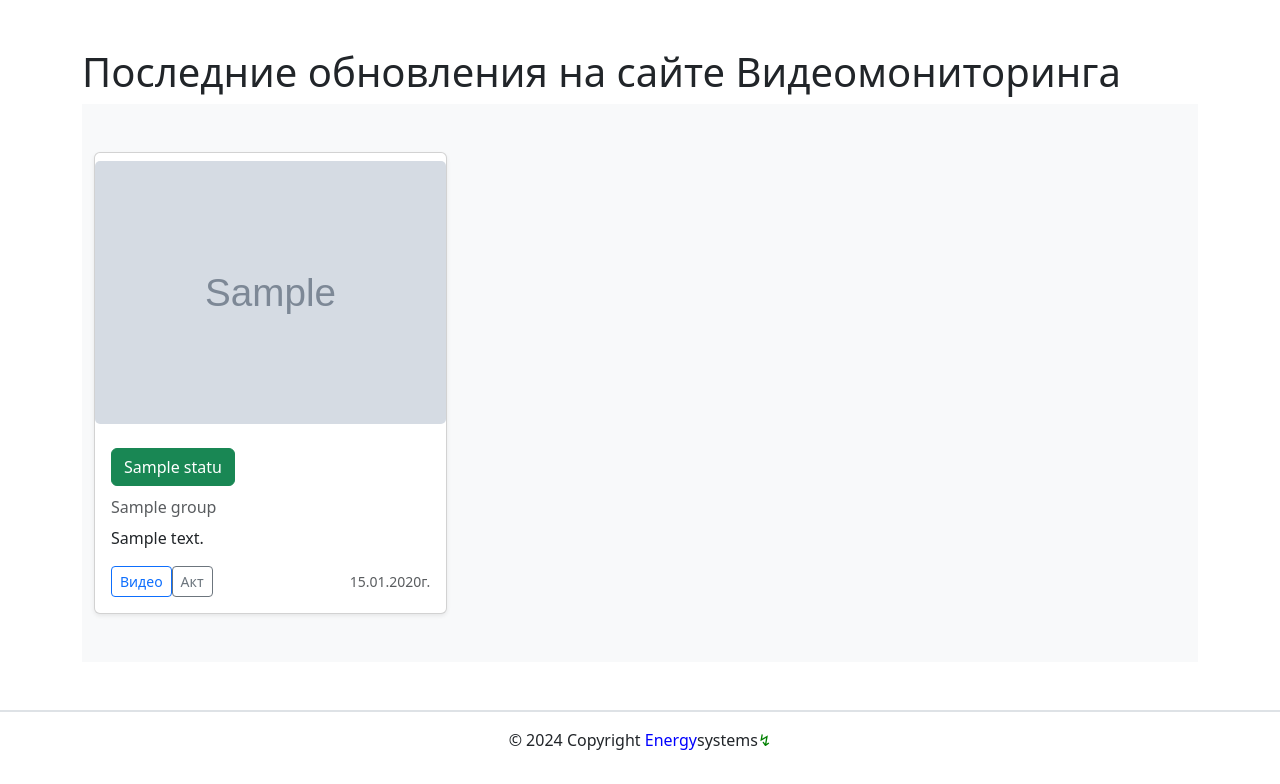
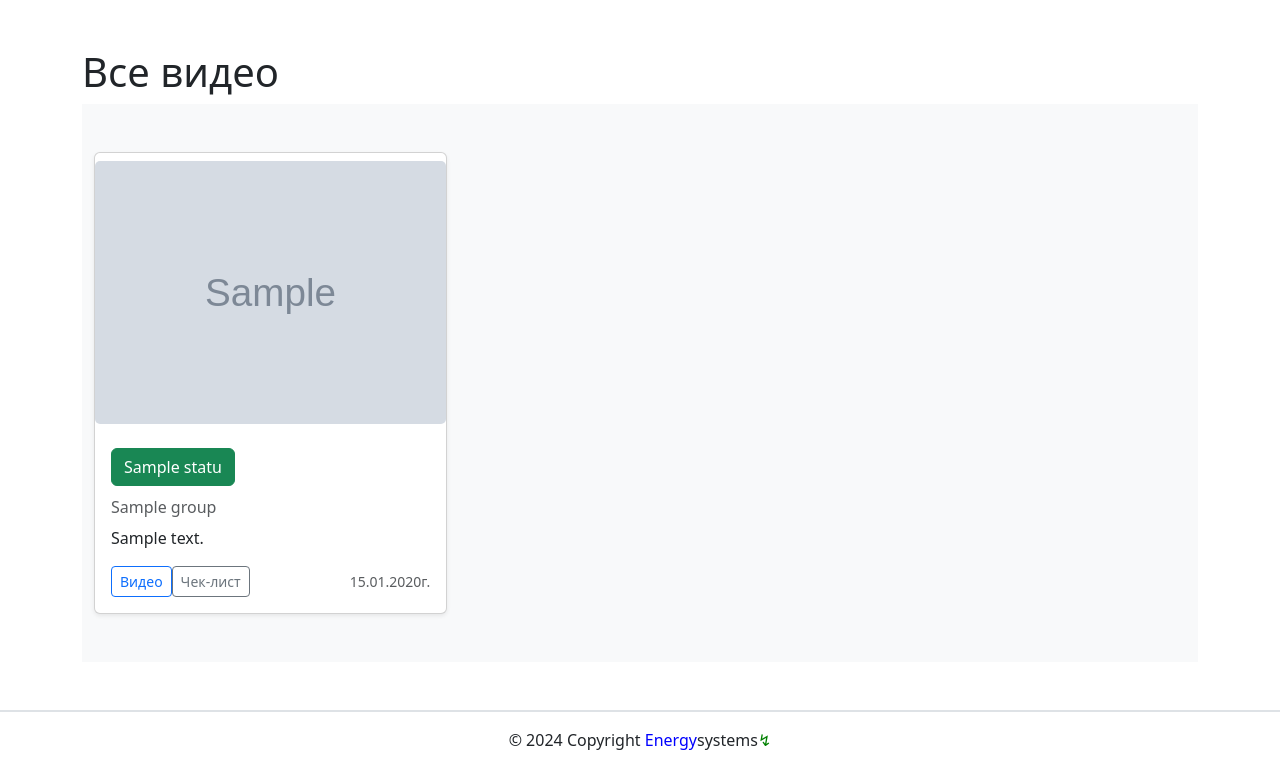
Before and after one commit to ZhdanovAM72/video_analytics, a Django app: page / in a window 1280 px wide. Shown: the part 104-888 px from the top of the page. Run offline with Django 4.2, Linux system fonts and the light colour scheme; tables that the repository leaves empty hold one stand-in row (values such as "Sample post"); grey boxes marked "Sample" are stand-in pictures; parts of the project's set-up code (start-up, migrations or seed data) failed here and were passed over; some libraries are stand-ins or nearby versions.

Commit message:
Fix templates

```diff
--- a/video_analytics/templates/video/done_index.html
+++ b/video_analytics/templates/video/done_index.html
@@ -10,7 +10,7 @@
 {% block content %}
 <div class="container py-5">
   <h1 class="text-start">
-    Новые видео
+    Просмотренные видео
   </h1>
   <article>
     {% include 'video/includes/switcher.html' %}
--- a/video_analytics/templates/video/index.html
+++ b/video_analytics/templates/video/index.html
@@ -10,7 +10,7 @@
 {% block content %}
 <div class="container py-5">
   <h1 class="text-start">
-    Последние обновления на сайте Видеомониторинга
+    Все видео
   </h1>
   <article>
     {% include 'video/includes/switcher.html' %}
@@ -43,7 +43,7 @@
                       <button type="button" class="btn btn-sm btn-outline-primary">Видео</button>
                     </a>
                     <a href="{% url 'video:video' video.id %}">
-                      <button type="button" class="btn btn-sm btn-outline-secondary">Акт</button>
+                      <button type="button" class="btn btn-sm btn-outline-secondary">Чек-лист</button>
                     </a>
                   </div>
                   <small class="text-body-secondary"> {{ video.pub_date|date:"d.m.Y" }}г.</small>
```
Also changed, not shown: video_analytics/templates/video/video.html (+4 -4 lines).
